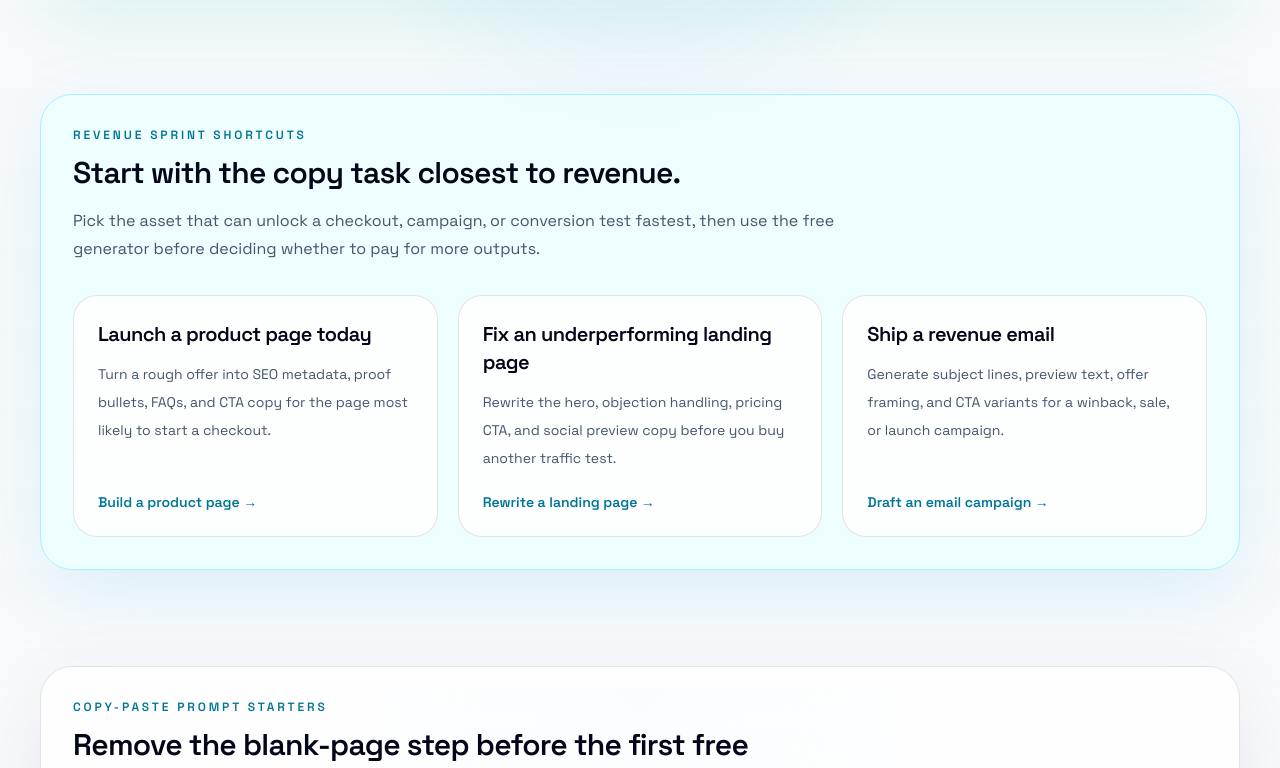
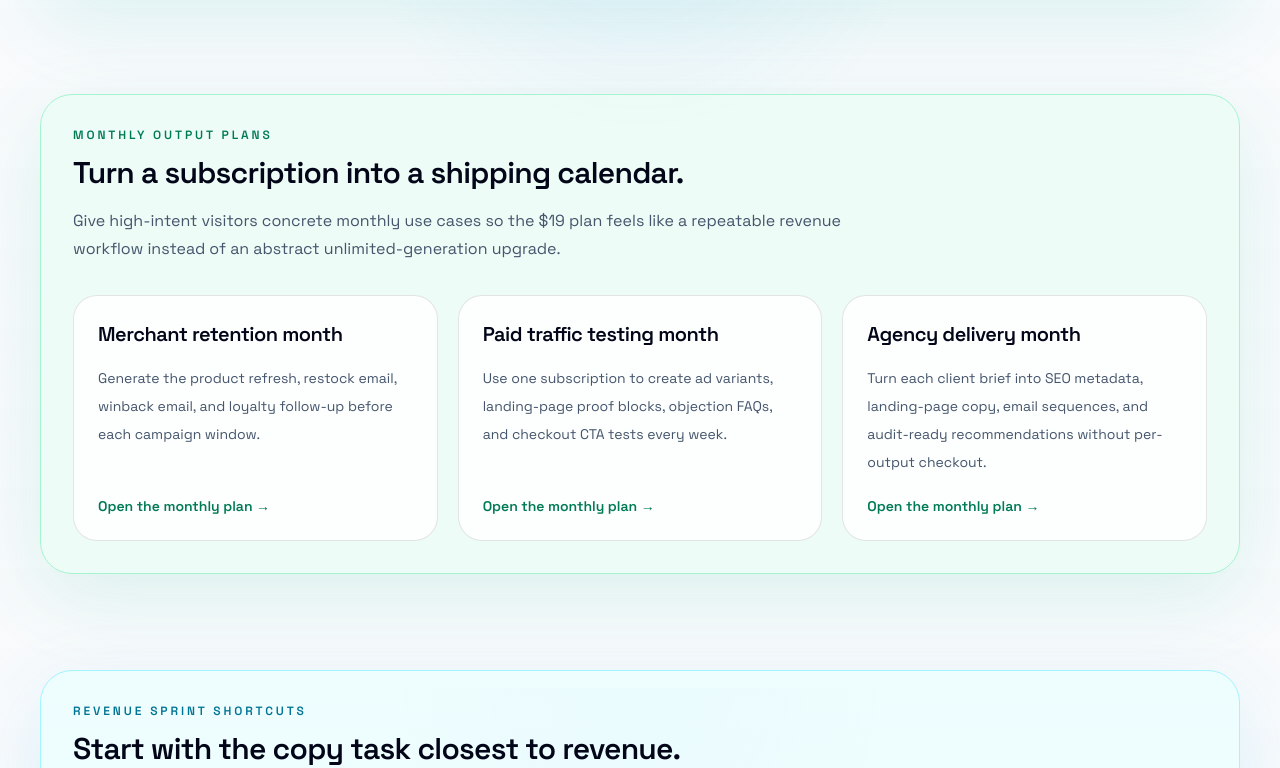
Before and after one commit to icarusagio/seocopy, a Next.js app: page / in a window 1280 px wide. Shown: the part 5712-6480 px from the top of the page. Built offline with nearby package versions, Linux system fonts and the light colour scheme; no server answers.

Commit message:
Add homepage monthly subscription output plans

```diff
--- a/src/app/page.tsx
+++ b/src/app/page.tsx
@@ -320,6 +320,24 @@ const subscriptionUpgradeSignals = [
     signal: "An agency or operator is shipping for multiple clients",
     action: "Turn monthly access into a repeatable delivery lane for briefs, audits, landing pages, and lifecycle emails across accounts.",
     href: "/generate?plan=subscription&source=homepage-subscription-upgrade-signal-agency",
+  },
+];
+
+const monthlyOutputPlans = [
+  {
+    plan: "Merchant retention month",
+    cadence: "Generate the product refresh, restock email, winback email, and loyalty follow-up before each campaign window.",
+    href: "/generate?plan=subscription&source=homepage-monthly-output-plan-retention",
+  },
+  {
+    plan: "Paid traffic testing month",
+    cadence: "Use one subscription to create ad variants, landing-page proof blocks, objection FAQs, and checkout CTA tests every week.",
+    href: "/generate?plan=subscription&source=homepage-monthly-output-plan-paid-traffic",
+  },
+  {
+    plan: "Agency delivery month",
+    cadence: "Turn each client brief into SEO metadata, landing-page copy, email sequences, and audit-ready recommendations without per-output checkout.",
+    href: "/generate?plan=subscription&source=homepage-monthly-output-plan-agency",
   },
 ];
 
@@ -1702,6 +1720,42 @@ export default function Home() {
       </section>
 
       <section className="mx-auto max-w-7xl px-6 py-12 lg:px-10">
+        <div className="rounded-[2rem] border border-emerald-200 bg-emerald-50/80 p-8 shadow-[0_24px_80px_rgba(16,185,129,0.12)] dark:border-emerald-300/20 dark:bg-emerald-300/10">
+          <div className="mb-8 max-w-3xl">
+            <p className="text-xs font-semibold uppercase tracking-[0.24em] text-emerald-700 dark:text-emerald-300">
+              Monthly output plans
+            </p>
+            <h2 className="mt-3 text-3xl font-semibold tracking-tight text-slate-950 dark:text-white">
+              Turn a subscription into a shipping calendar.
+            </h2>
+            <p className="mt-4 text-base leading-7 text-slate-600 dark:text-slate-300">
+              Give high-intent visitors concrete monthly use cases so the $19 plan feels like a repeatable
+              revenue workflow instead of an abstract unlimited-generation upgrade.
+            </p>
+          </div>
+          <div className="grid gap-5 lg:grid-cols-3">
+            {monthlyOutputPlans.map((plan) => (
+              <Link
+                key={plan.href}
+                href={plan.href}
+                className="flex h-full flex-col rounded-[1.5rem] border border-black/10 bg-white/85 p-6 transition hover:-translate-y-0.5 hover:border-emerald-400 dark:border-white/10 dark:bg-slate-950/45"
+              >
+                <h3 className="text-xl font-semibold tracking-tight text-slate-950 dark:text-white">
+                  {plan.plan}
+                </h3>
+                <p className="mt-4 flex-1 text-sm leading-7 text-slate-600 dark:text-slate-300">
+                  {plan.cadence}
+                </p>
+                <span className="mt-5 inline-flex text-sm font-semibold text-emerald-700 dark:text-emerald-300">
+                  Open the monthly plan →
+                </span>
+              </Link>
+            ))}
+          </div>
+        </div>
+      </section>
+
+      <section className="mx-auto max-w-7xl px-6 py-12 lg:px-10">
         <div className="rounded-[2rem] border border-cyan-200 bg-cyan-50/80 p-8 shadow-[0_24px_80px_rgba(14,165,233,0.12)] dark:border-cyan-300/20 dark:bg-cyan-300/10">
           <div className="mb-8 max-w-3xl">
             <p className="text-xs font-semibold uppercase tracking-[0.24em] text-cyan-700 dark:text-cyan-300">
```
Also changed, not shown: 1 other file (tests, documents, lock files or other folders).
